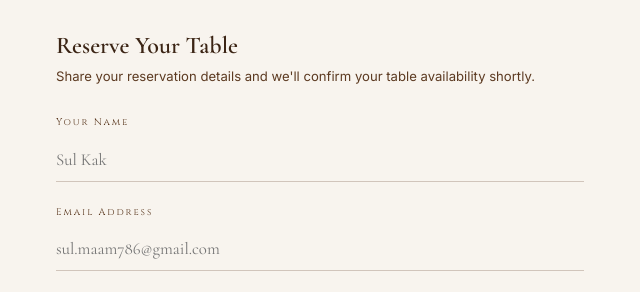
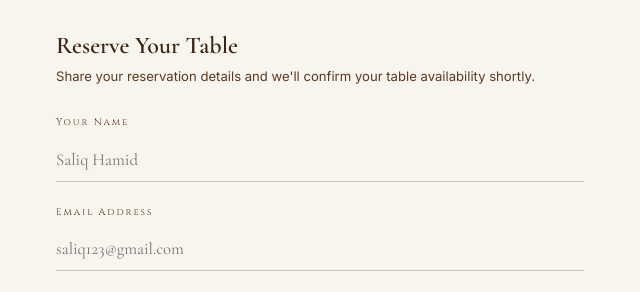
Before and after one commit to basitmanzoor/Ravine-Lounge, a plain HTML site: page index.html in a window 1280 px wide. Shown: the part 6100-6392 px from the top of the page, 632-1272 px from the left. Drawn offline with nearby package versions, Linux system fonts and the light colour scheme.

Commit message:
Update index.html

```diff
--- a/index.html
+++ b/index.html
@@ -842,11 +842,11 @@ footer{
       <p style="font-family:'Inter',sans-serif;font-size:0.82rem;color:var(--brown);margin-bottom:2rem">Share your reservation details and we'll confirm your table availability shortly.</p>
       <div class="form-group">
         <label>Your Name</label>
-        <input type="text" placeholder="Sul Kak">
+        <input type="text" placeholder="Saliq Hamid">
       </div>
       <div class="form-group">
         <label>Email Address</label>
-        <input type="email" placeholder="sul.maam786@gmail.com">
+        <input type="email" placeholder="saliq123@gmail.com">
       </div>
       <div class="form-group">
         <label>Phone Number</label>
```
